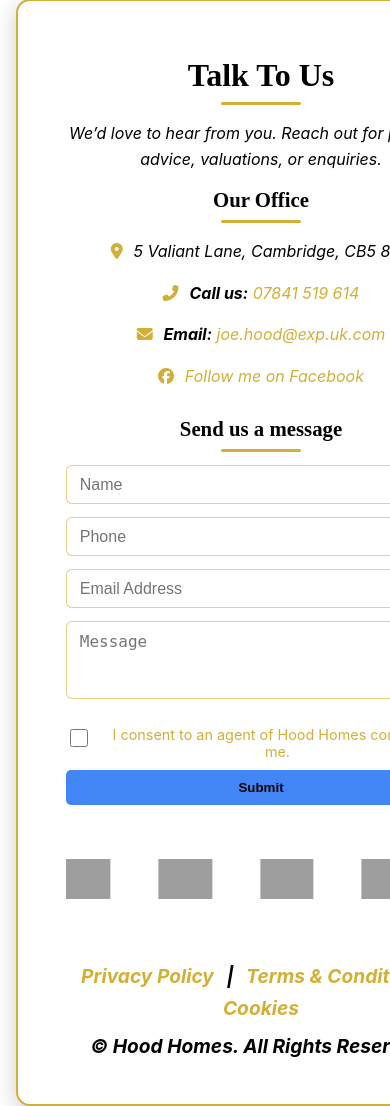
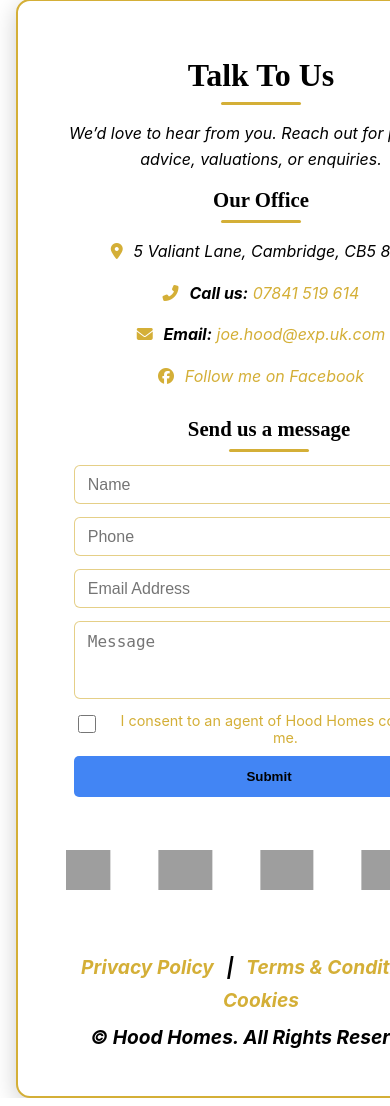
Before and after one commit to olutobi1996/hoodhomes, a Django app: page /blog/ in a window 390 px wide; the page is wider, and only the part inside the window is pictured. Shown: the part 3920-5026 px from the top of that part. Run offline with Django 5.2, Linux system fonts and the light colour scheme; data comes from the database, SQL or seed files in the repository; some libraries are stand-ins or nearby versions; grey boxes are pictures that could not be loaded.

Commit message:
media quiries

```diff
--- a/static/css/style.css
+++ b/static/css/style.css
@@ -1488,6 +1488,8 @@ footer.premium-footer {
     background: rgba(255, 255, 255, 0.85);
     color: #111;
     font-size: 0.9rem;
+     box-sizing: border-box; /* crucial for mobile */
+    display: block; /* prevent inline overflows */
 }
 
 /* Button */
@@ -1877,3 +1879,22 @@ footer.premium-footer {
         padding: 0.8rem;
     }
 }
+
+@media (max-width: 768px) {
+    .footer-form {
+        width: 100%;
+        max-width: 100%;
+        margin: 0 auto;
+        padding: 0 0.5rem; /* optional: small padding inside */
+    }
+
+    .contact-form button.cta-button {
+        width: 100%; /* full width button */
+        padding: 0.8rem;
+        box-sizing: border-box;
+    }
+
+    .contact-form textarea {
+        height: auto; /* let it expand naturally */
+    }
+}
```
